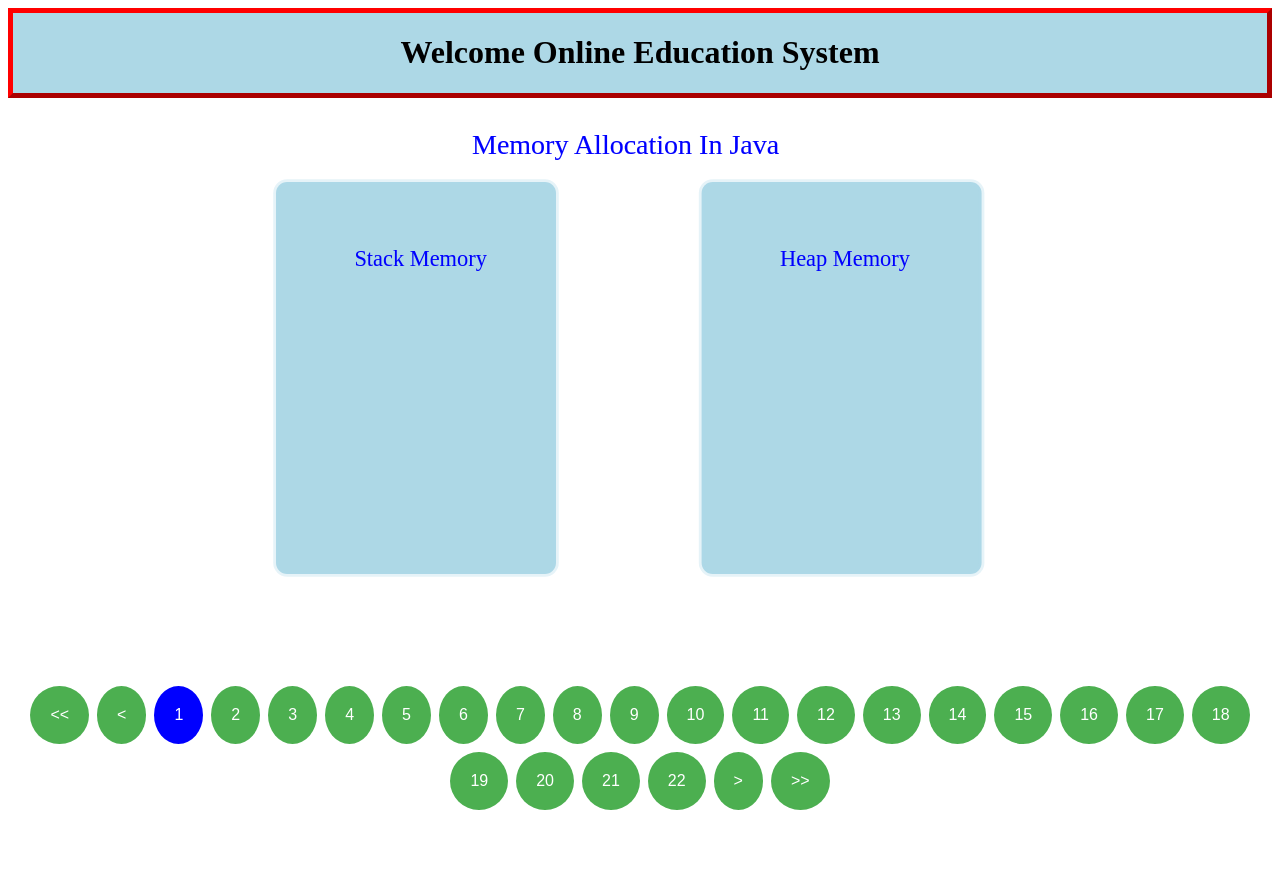
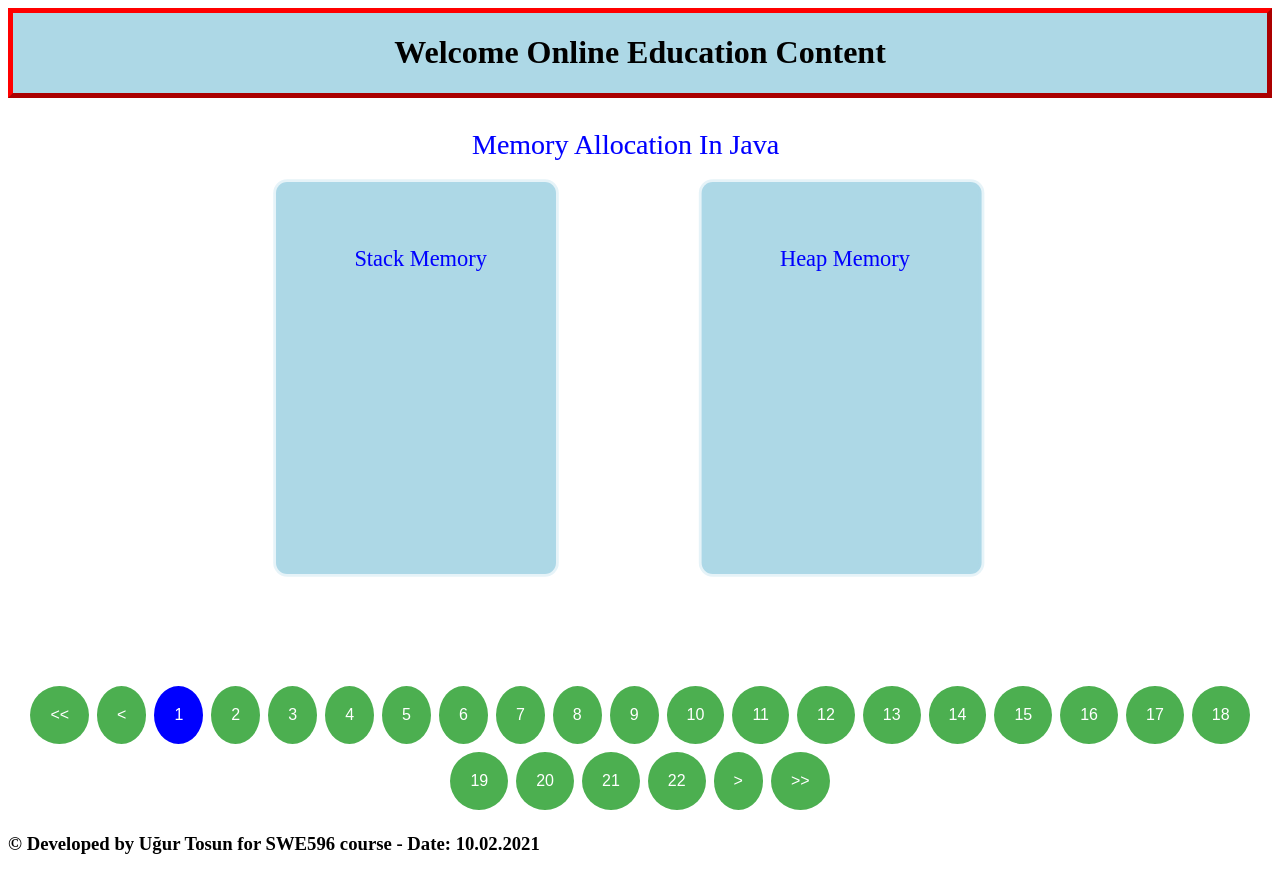
Before and after one commit to ugurtosun/SWE596-SVG-Project, a plain HTML site: page index.html in a window 1280 px wide. Before the commit the page ends 822 px from the top, so only its background shows below. Drawn offline with Linux system fonts and the light colour scheme.

Commit message:
index.html is updated

```diff
--- a/index.html
+++ b/index.html
@@ -11,7 +11,7 @@
 <body>
 
 <div class="myDiv">
-    <h1>Welcome Online Education System</h1>
+    <h1>Welcome Online Education Content</h1>
 </div>
 
 <div style="height: 73vh">
@@ -51,6 +51,11 @@
     <button class="circleButton" id="nextButton" onclick="nextEvent()">></button>
     <button class="circleButton" id="forwardButton" onclick="forwardEvent()">>></button>
 </div>
+
+<div>
+    <h3>© Developed by Uğur Tosun for SWE596 course - Date: 10.02.2021</h3>
+</div>
+
 
 <script>
 
```
